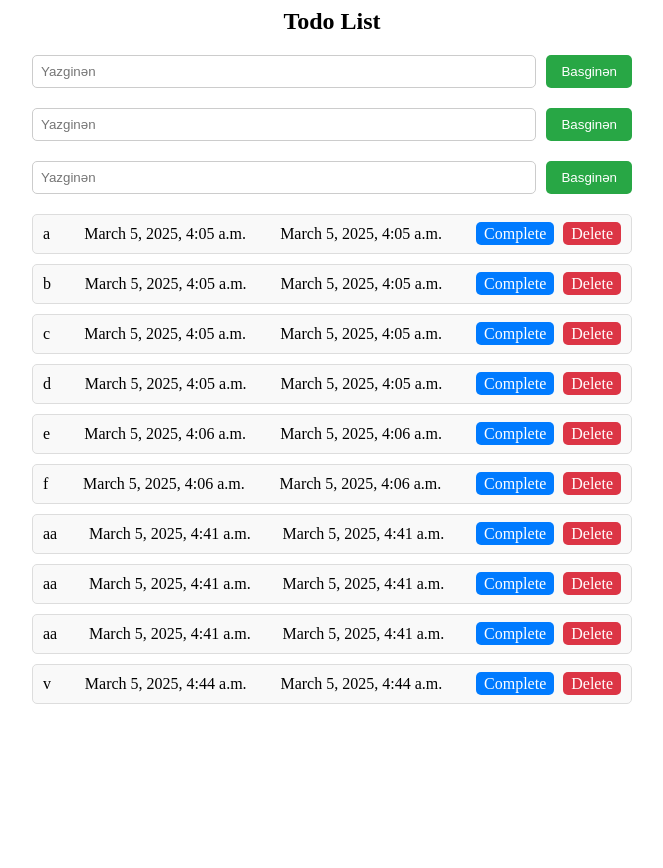
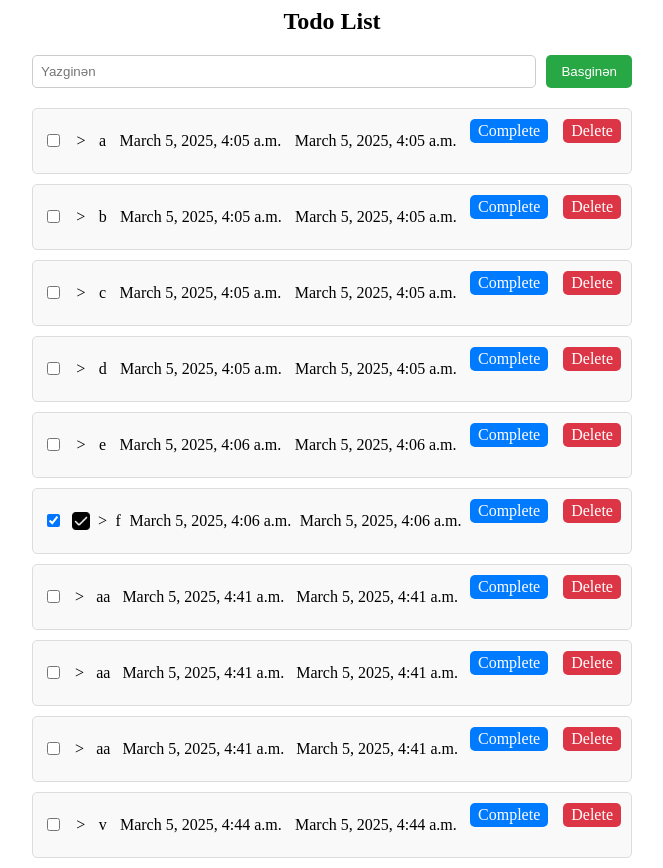
Before and after one commit to aykhano/51st-recording, a Django app: page / in a window 1280 px wide. Shown: the whole page, without its empty margins (308-971 px from the left). Before the commit the page ends 704 px from the top, so only its background shows below. Run offline with Django 5.2, Linux system fonts and the light colour scheme; a user stored in the database is signed in; data comes from the database, SQL or seed files in the repository; both versions use the stored data as it was after the commit.

Commit message:
third day

```diff
--- a/app/models.py
+++ b/app/models.py
@@ -11,6 +11,8 @@ class Task(models.Model):
         blank=True,
     )
 
+    is_completed = models.BooleanField(default=False)
+
     def __str__(self):
         return f"Task {self.title}"
     created_at = models.DateTimeField(auto_now_add=True, null=True, blank=True)
--- a/app/templates/home.html
+++ b/app/templates/home.html
@@ -1,21 +1,11 @@
-
+{% load static %}
 
 {% block content %}
 <div class="container" style="max-width: 600px; margin: auto;">
     <h2 style="text-align: center;">Todo List</h2>
 
     <!-- Yeni Task əlavə etmək üçün forma -->
-    <form method="POST" action="/create-new-task/" style="display: flex; gap: 10px; margin-bottom: 20px;">
-        {% csrf_token %}
-        <input type="text" name="task_title" placeholder="Yazginən" required style="flex: 1; padding: 8px; border: 1px solid #ccc; border-radius: 5px;">
-        <button type="submit" style="padding: 8px 15px; background-color: #28a745; color: white; border: none; border-radius: 5px; cursor: pointer;">Basginən</button>
-    </form>
-    <form method="POST" action="/create-new-task/" style="display: flex; gap: 10px; margin-bottom: 20px;">
-        {% csrf_token %}
-        <input type="text" name="task_title" placeholder="Yazginən" required style="flex: 1; padding: 8px; border: 1px solid #ccc; border-radius: 5px;">
-        <button type="submit" style="padding: 8px 15px; background-color: #28a745; color: white; border: none; border-radius: 5px; cursor: pointer;">Basginən</button>
-    </form>
-    <form method="POST" action="/create-new-task/" style="display: flex; gap: 10px; margin-bottom: 20px;">
+    <form method="POST" action="{% url 'app:create-new-task' %}" style="display: flex; gap: 10px; margin-bottom: 20px;">
         {% csrf_token %}
         <input type="text" name="task_title" placeholder="Yazginən" required style="flex: 1; padding: 8px; border: 1px solid #ccc; border-radius: 5px;">
         <button type="submit" style="padding: 8px 15px; background-color: #28a745; color: white; border: none; border-radius: 5px; cursor: pointer;">Basginən</button>
@@ -25,13 +15,17 @@
     <div>
         {% for task in task_list %}
         <div style="display: flex; justify-content: space-between; align-items: center; background: #f9f9f9; padding: 10px; border-radius: 5px; margin-bottom: 10px; border: 1px solid #ddd;">
+            <input type="checkbox" {% if task.is_completed %} checked {% endif %}>
+            {% if task.is_completed %}
+            <img src="{% static 'icons/checkbox.png' %}" alt="" width="18px" height="18px">
+            {% endif %}>
             <span>{{ task.title }}</span>
             <span>{{ task.created_at }}</span>
             <span>{{ task.updated_at }}</span>
-            <div>
+            <form method="POST" action="{% url 'app:complete-task' %}" style="display: flex; gap: 10px; margin-bottom: 20px;">
                 <a href="/complete/{{ task.id }}/" style="padding: 3px 8px; background: #007bff; color: white; text-decoration: none; border-radius: 5px;">Complete</a>
                 <a href="/delete/{{ task.id }}/" style="padding: 3px 8px; background: #dc3545; color: white; text-decoration: none; border-radius: 5px; margin-left: 5px;">Delete</a>
-            </div>
+            </form>
         </div>
         {% empty %}
         <p style="text-align: center; color: #888;">No tasks available.</p>
--- a/app/urls.py
+++ b/app/urls.py
@@ -13,5 +13,10 @@ urlpatterns = [
         "create-new-task/",
         views.create_new_tasks,
         name="create-new-task"
+    ),
+    path(
+        "complete-task",
+        views.complete_task,
+        name="complete-task"
     )
 ]
--- a/app/views.py
+++ b/app/views.py
@@ -1,5 +1,6 @@
 from django.shortcuts import render, redirect
 from .models import Task, ToDoList
+from django.urls import reverse
 
 
 def home_page(request):
@@ -18,4 +19,7 @@ def create_new_tasks(request):
         todo_list = todo_list,
         title = task,
     )
-    return redirect("http://127.0.0.1:8000/")
+    return redirect(reverse("app:index"))
+
+def complete_task(request):
+    ...
--- a/fifthone/urls.py
+++ b/fifthone/urls.py
@@ -16,8 +16,12 @@ Including another URLconf
 """
 from django.contrib import admin
 from django.urls import path, include
+from django.conf import settings
+from django.conf.urls.static import static
 
 urlpatterns = [
     path("admin/", admin.site.urls),
     path("", include("app.urls")),
 ]
+
+urlpatterns += static(settings.STATIC_URL, document_root=settings.STATIC_ROOT)
```
Also changed, not shown: app/migrations/0002_task_is_completed.py (added), app/static/icons/checkbox.png (added), db.sqlite3.
